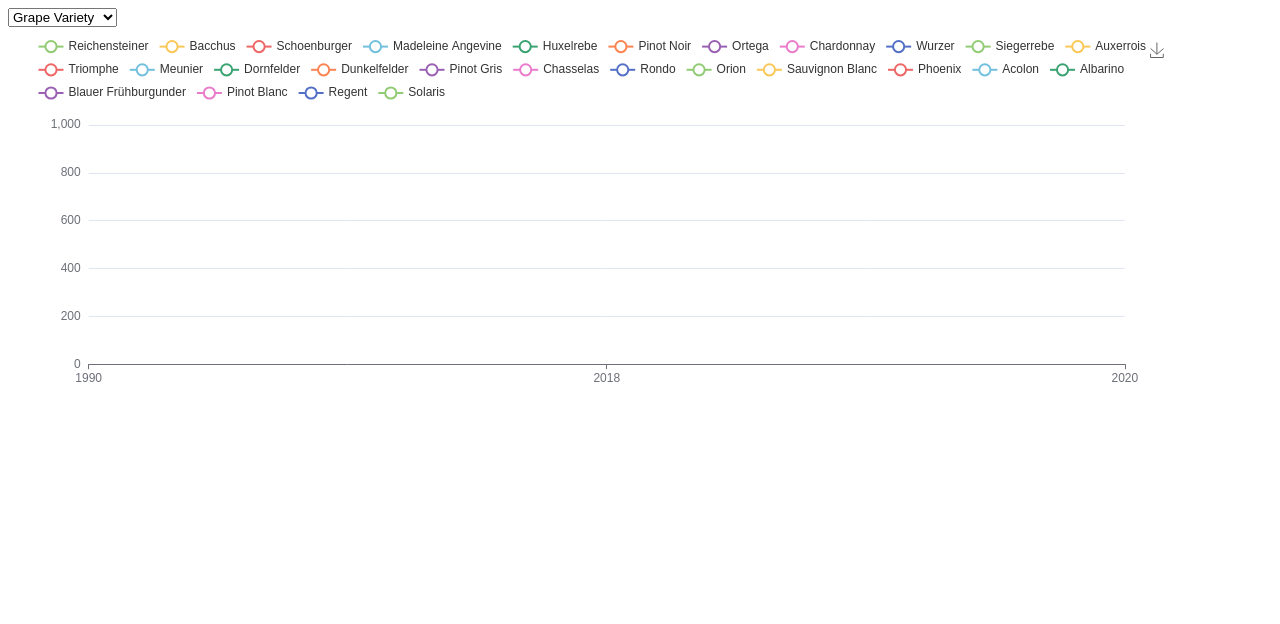
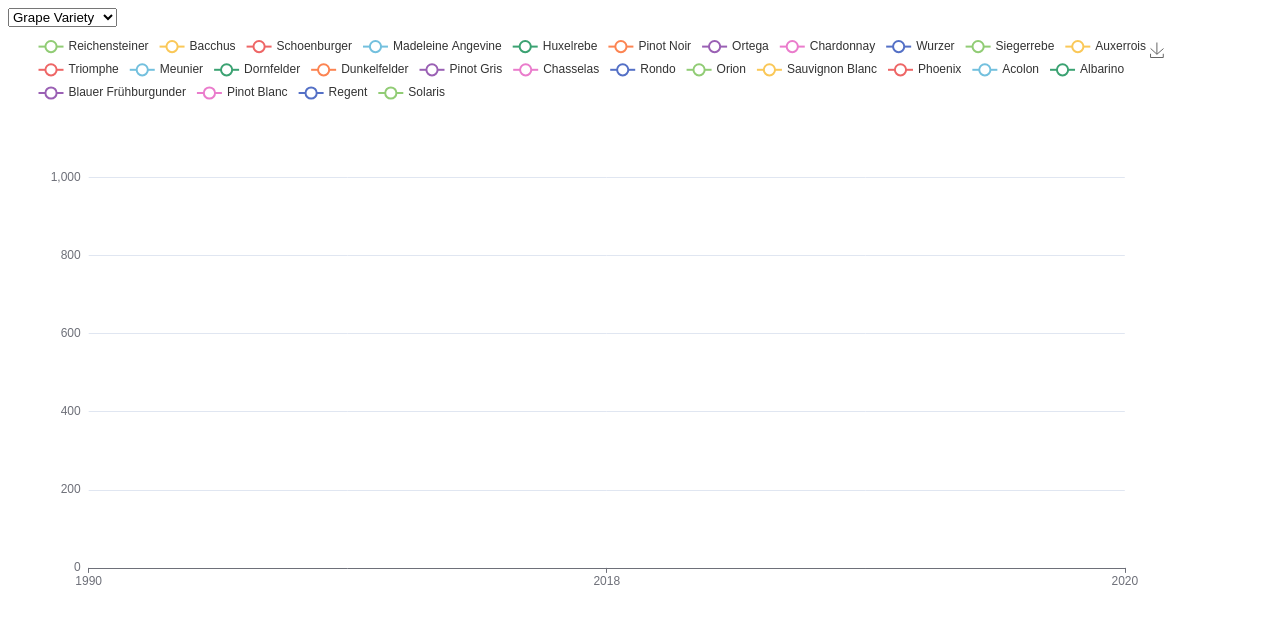
Before and after one commit to agelanyi/climate-and-uk-wine, a plain HTML site: page 05-UK-Vinyard-Graphs/Dropdown_4.html in a window 1280 px wide. Drawn offline with nearby package versions, Linux system fonts and the light colour scheme.

Commit message:
Update Dropdown_4.html

```diff
--- a/05-UK-Vinyard-Graphs/Dropdown_4.html
+++ b/05-UK-Vinyard-Graphs/Dropdown_4.html
@@ -20,7 +20,7 @@
     .chartContent {
       overflow: auto;
       min-width: 95vw;
-      min-height: 60vh;
+      min-height: 95vh;
 
     }
   </style>
```
